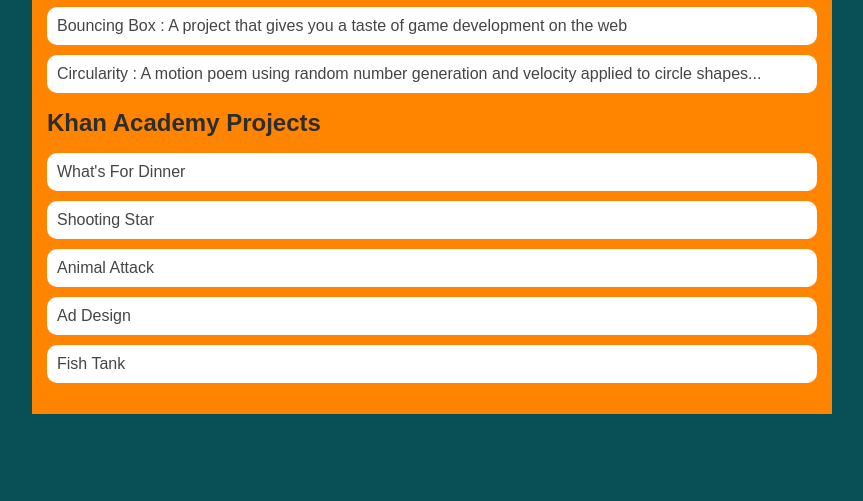
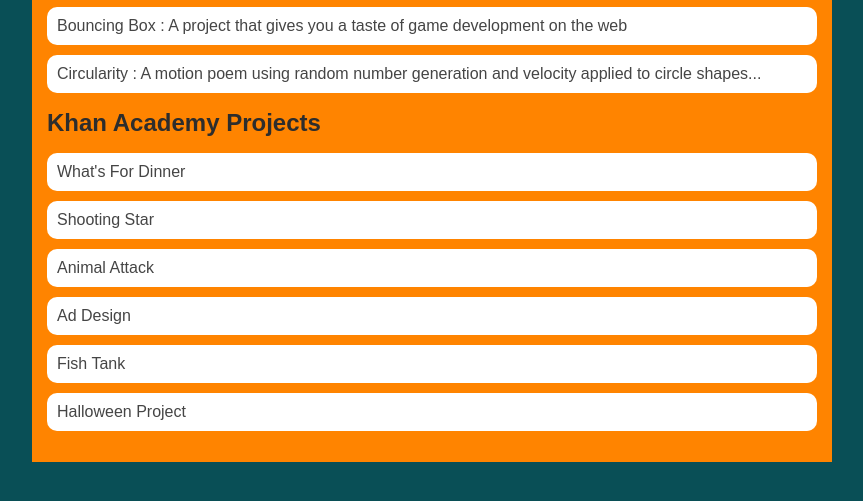
Before and after one commit to russellamato/russellamato.github.io, a plain HTML site: page portfolio.html in a window 1280 px wide. Shown: the part 197-698 px from the top of the page, without its empty margins (208-1071 px from the left). Drawn offline with Linux system fonts and the light colour scheme.

Commit message:
I added the link for the halloween project onto the website

```diff
--- a/portfolio.html
+++ b/portfolio.html
@@ -32,6 +32,7 @@
                         <li><a href = "https://www.khanacademy.org/computer-programming/spin-off-of-project-animal-attack/6483705294798848">Animal Attack</a></li>
                         <li><a href = https://www.khanacademy.org/computer-programming/error/4927006715985920>Ad Design</a></li>
                         <li><a href = https://www.khanacademy.org/computer-programming/spin-off-of-project-fish-tank/4991928212701184>Fish Tank</a></li>
+                        <li><a href = https://www.khanacademy.org/computer-programming/halloween-project/5381196242272256>Halloween Project</a></li>
                     </ul>
                 </div>
             </main>
```
